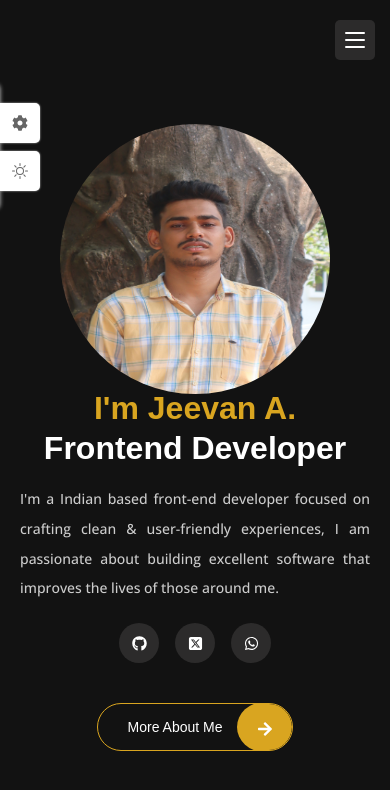
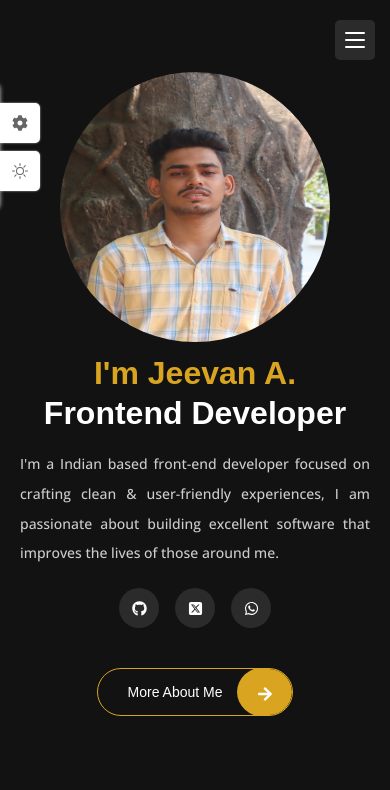
Before and after one commit to JeevanA1999/Portfolio_Jeevan, a React (Vite) app: page / in a window 390 px wide. Shown: the top 790 px of the page. Built offline with nearby package versions, Linux system fonts and the light colour scheme.

Commit message:
img fix commit

```diff
--- a/src/index.css
+++ b/src/index.css
@@ -324,7 +324,7 @@
 @media screen and (max-width: 450px) {
   .home__img {
     /* display: none; */
-    margin-top: 70px;
+    /* margin-top: 70px; */
     width: 270px;
     height: 270px;
     border-radius: 50%;
```
